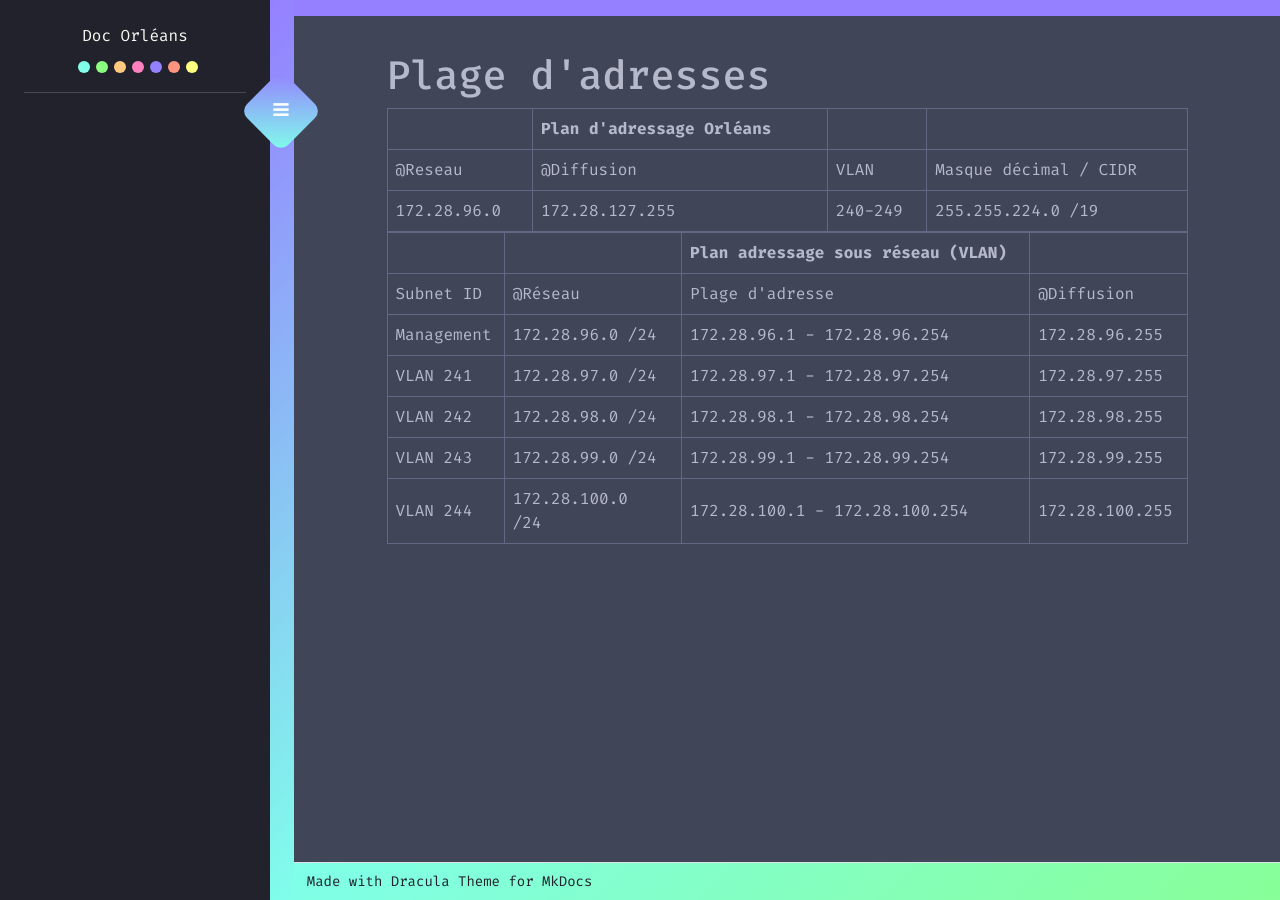
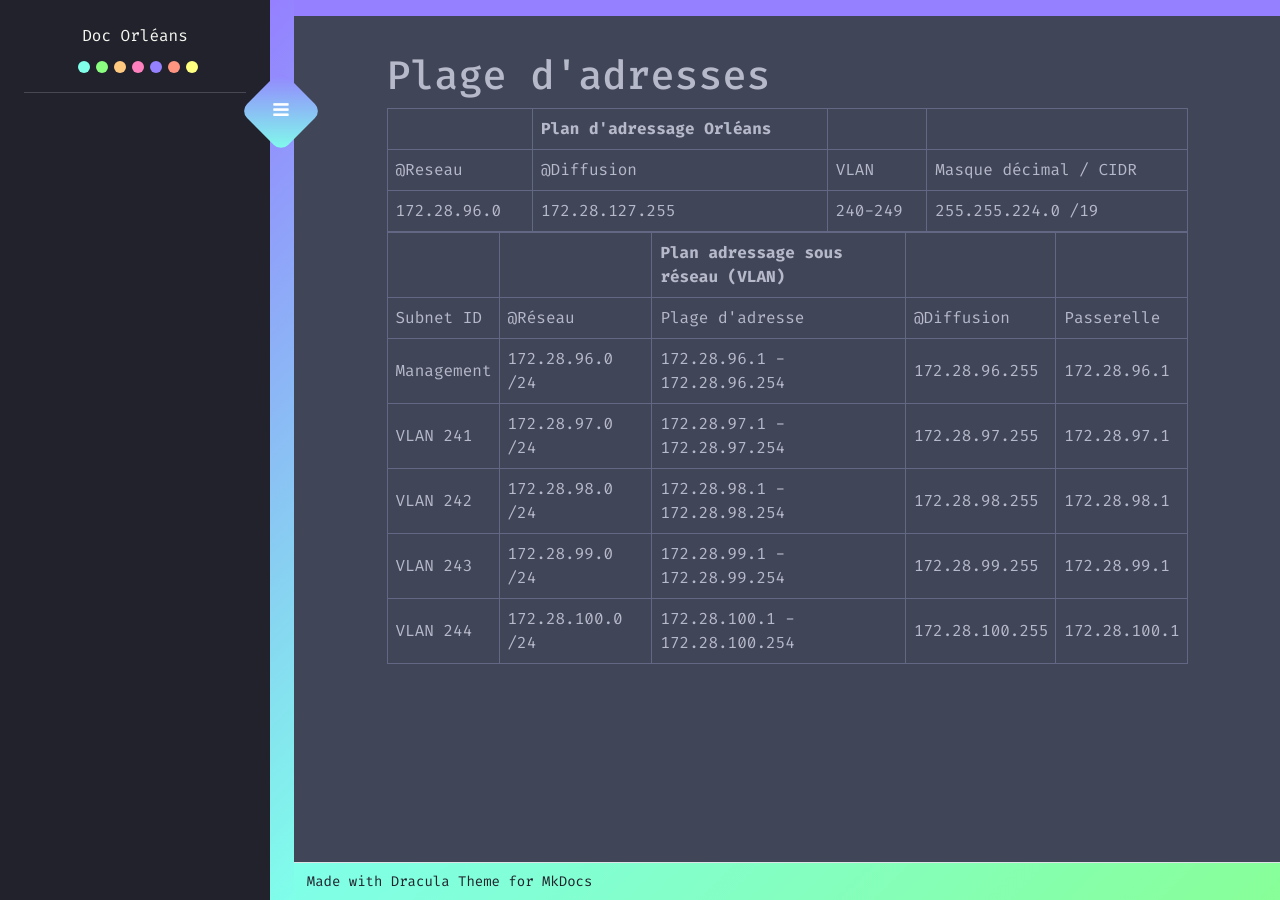
Before and after one commit to eRaETatsuya/OrleansSIO.github.io, an MkDocs documentation site: the page built from docs/index.md, in a window 1280 px wide. Built offline with MkDocs 1.6.1 and Material for MkDocs 9.7.7, drawn with Linux system fonts in a browser that asks for light colours.

```diff
--- a/docs/index.md
+++ b/docs/index.md
@@ -5,8 +5,8 @@
 | @Reseau | @Diffusion | VLAN| Masque décimal  / CIDR |
 |  172.28.96.0  |  172.28.127.255   | 240-249| 255.255.224.0 /19 |
 
-|  | |Plan adressage sous réseau (VLAN) ||
-| ---------------------------------- | | | |
+|  | |Plan adressage sous réseau (VLAN) |||
+| ---------------------------------- | | | ||
 | Subnet ID | @Réseau | Plage d'adresse | @Diffusion| Passerelle |
 | Management |172.28.96.0 /24| 172.28.96.1 - 172.28.96.254 | 172.28.96.255| 172.28.96.1 |
 |  VLAN 241 | 172.28.97.0 /24| 172.28.97.1 - 172.28.97.254 |172.28.97.255| 172.28.97.1 |
```
